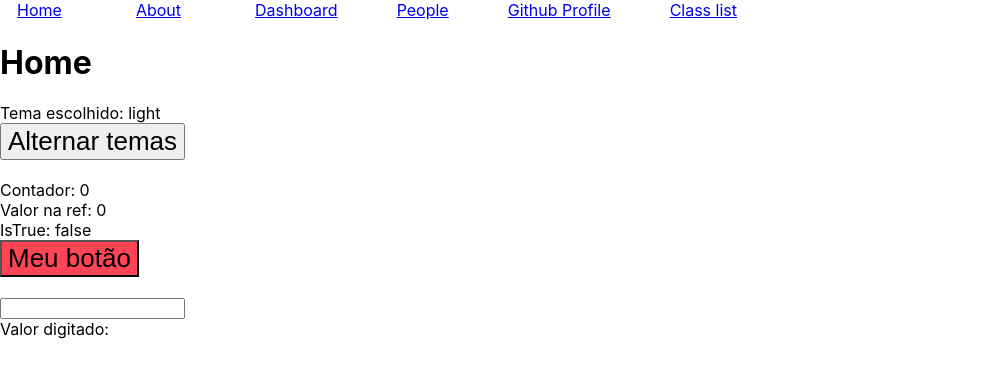
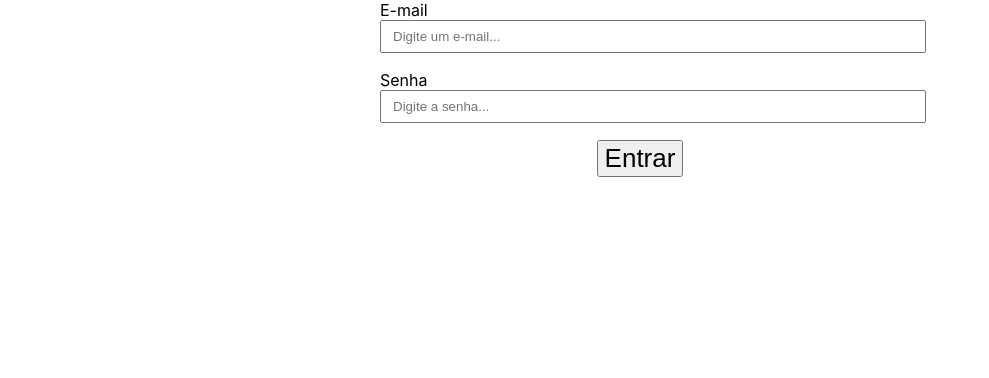
Before and after one commit to fkbral/webfullstack-react, a React (Vite) app in the folder Exemplo react-router-dom/: page / in a window 1280 px wide. Shown: the top 378 px of the page, without its empty margins (0-989 px from the left). Built offline with nearby package versions, Linux system fonts and the light colour scheme.

Commit message:
Contexto de Autenticacao e tela de login

```diff
--- a/Exemplo react-router-dom/src/components/Menu/index.tsx
+++ b/Exemplo react-router-dom/src/components/Menu/index.tsx
@@ -1,8 +1,14 @@
 import React from 'react';
 import { Link } from 'react-router-dom';
+import { useSettings } from '../../hooks/settings';
 import './styles.css';
 
 export default function Menu() {
+  const { settings } = useSettings();
+  const showDashboardLink = settings.find(
+    (x) => x.name === 'enableDashboard'
+  )?.value;
+
   return (
     <div className="menu-container">
       <Link
@@ -21,7 +27,7 @@ export default function Menu() {
       >
         About
       </Link>
-      <Link to="/dashboard">Dashboard</Link>
+      {showDashboardLink === 'true' && <Link to="/dashboard">Dashboard</Link>}
       <Link to="/peopleList">People</Link>
       <Link to="/gitHubProfile">Github Profile</Link>
       <Link to="/classList">Class list</Link>
--- /dev/null
+++ b/Exemplo react-router-dom/src/hooks/auth.tsx
@@ -0,0 +1,43 @@
+import React, { createContext, useContext, useState } from 'react';
+
+interface User {
+  name: string;
+  email: string;
+}
+
+interface AuthContextData {
+  user: User;
+  // token: Token
+  setUserData: (userData: User) => void;
+}
+
+interface AuthProviderProps {
+  children: React.ReactNode;
+}
+
+const AuthContext = createContext<AuthContextData>({} as AuthContextData);
+
+// Prover as informações para todos os componentes filhos
+export function AuthProvider({ children }: AuthProviderProps) {
+  const [user, setUser] = useState<User>({} as User);
+
+  function setUserData(userData: User) {
+    setUser(userData);
+  }
+
+  return (
+    <AuthContext.Provider
+      value={{
+        user,
+        setUserData,
+      }}
+    >
+      {children}
+    </AuthContext.Provider>
+  );
+}
+
+export function useAuth(): AuthContextData {
+  const context = useContext(AuthContext);
+  return context;
+}
--- a/Exemplo react-router-dom/src/pages/Home/index.tsx
+++ b/Exemplo react-router-dom/src/pages/Home/index.tsx
@@ -2,6 +2,7 @@ import { useRef, useState } from 'react';
 import Menu from '../../components/Menu';
 import Button from '../../components/Button';
 import { useTheme } from '../../hooks/theme';
+import { useAuth } from '../../hooks/auth';
 
 export default function Home() {
   const { theme, setDarkTheme, setLightTheme } = useTheme();
--- /dev/null
+++ b/Exemplo react-router-dom/src/pages/Login/index.tsx
@@ -0,0 +1,53 @@
+import { useRef } from 'react';
+import Button from '../../components/Button';
+import { useAuth } from '../../hooks/auth';
+import './styles.css';
+
+export default function Login() {
+  const { user, setUserData } = useAuth();
+  const emailValueRef = useRef('');
+  const passwordValueRef = useRef('');
+
+  function handlerSubmmit() {
+    if (
+      emailValueRef.current === 'teste@teste.com' &&
+      passwordValueRef.current === '123456'
+    ) {
+      setUserData({
+        email: emailValueRef.current,
+        name: 'Usuário teste',
+      });
+      return;
+    }
+
+    alert('Usuário e/ou senha incorreto(s)!');
+  }
+
+  return (
+    <div className="container">
+      <div className="form-container">
+        <div className="input-container">
+          <label>E-mail</label>
+          <input
+            type="email"
+            placeholder="Digite um e-mail..."
+            onChange={(event) => {
+              emailValueRef.current = event.target.value;
+            }}
+          />
+        </div>
+        <div className="input-container">
+          <label>Senha</label>
+          <input
+            type="password"
+            placeholder="Digite a senha..."
+            onChange={(event) => {
+              passwordValueRef.current = event.target.value;
+            }}
+          />
+        </div>
+        <Button onClick={handlerSubmmit}>Entrar</Button>
+      </div>
+    </div>
+  );
+}
--- /dev/null
+++ b/Exemplo react-router-dom/src/pages/Login/styles.css
@@ -0,0 +1,20 @@
+.container {
+  display: flex;
+  flex-direction: row !important;
+  flex: 1;
+  justify-content: center;
+  max-width: 100% !important;
+}
+
+.form-container {
+  width: 520px;
+  display: flex;
+  flex-direction: column !important;
+}
+
+.input-container {
+  width: 100%;
+  display: flex !important;
+  flex-direction: column !important;
+  margin-bottom: 17px;
+}
--- a/Exemplo react-router-dom/src/routes/index.tsx
+++ b/Exemplo react-router-dom/src/routes/index.tsx
@@ -3,6 +3,7 @@ import { BrowserRouter, Routes, Route } from 'react-router-dom';
 import { RequireAuth } from './RequireAuth';
 
 import LoadingPage from '../pages/Loading';
+import Login from '../pages/Login';
 import Home from '../pages/Home';
 import About from '../pages/About';
 import Dashboard from '../pages/Dashboard';
@@ -13,7 +14,10 @@ import ClassList from '../pages/ClassList';
 import { useSettings } from '../hooks/settings';
 
 export default function AppRoutes() {
-  const { loadingSettings } = useSettings();
+  const { loadingSettings, settings } = useSettings();
+  const enableDashboardLink = settings.find(
+    (x) => x.name === 'enableDashboard'
+  )?.value;
 
   return (
     <BrowserRouter>
@@ -22,9 +26,12 @@ export default function AppRoutes() {
           <Route path="*" element={<LoadingPage />} />
         ) : (
           <>
-            <Route path="/" element={<Home />} />
+            <Route path="/" element={<Login />} />
+            <Route path="/home" element={<Home />} />
             <Route path="/about" element={<About />} />
-            <Route path="/dashboard" element={<Dashboard />} />
+            {enableDashboardLink === 'true' && (
+              <Route path="/dashboard" element={<Dashboard />} />
+            )}
             <Route path="/peopleList" element={<PeopleList />} />
             <Route path="/githubProfile" element={<GithubProfile />} />
             <Route path="/classList" element={<ClassList />} />
```
Also changed, not shown: Exemplo react-router-dom/src/hooks/index.tsx (+6 -3 lines).
